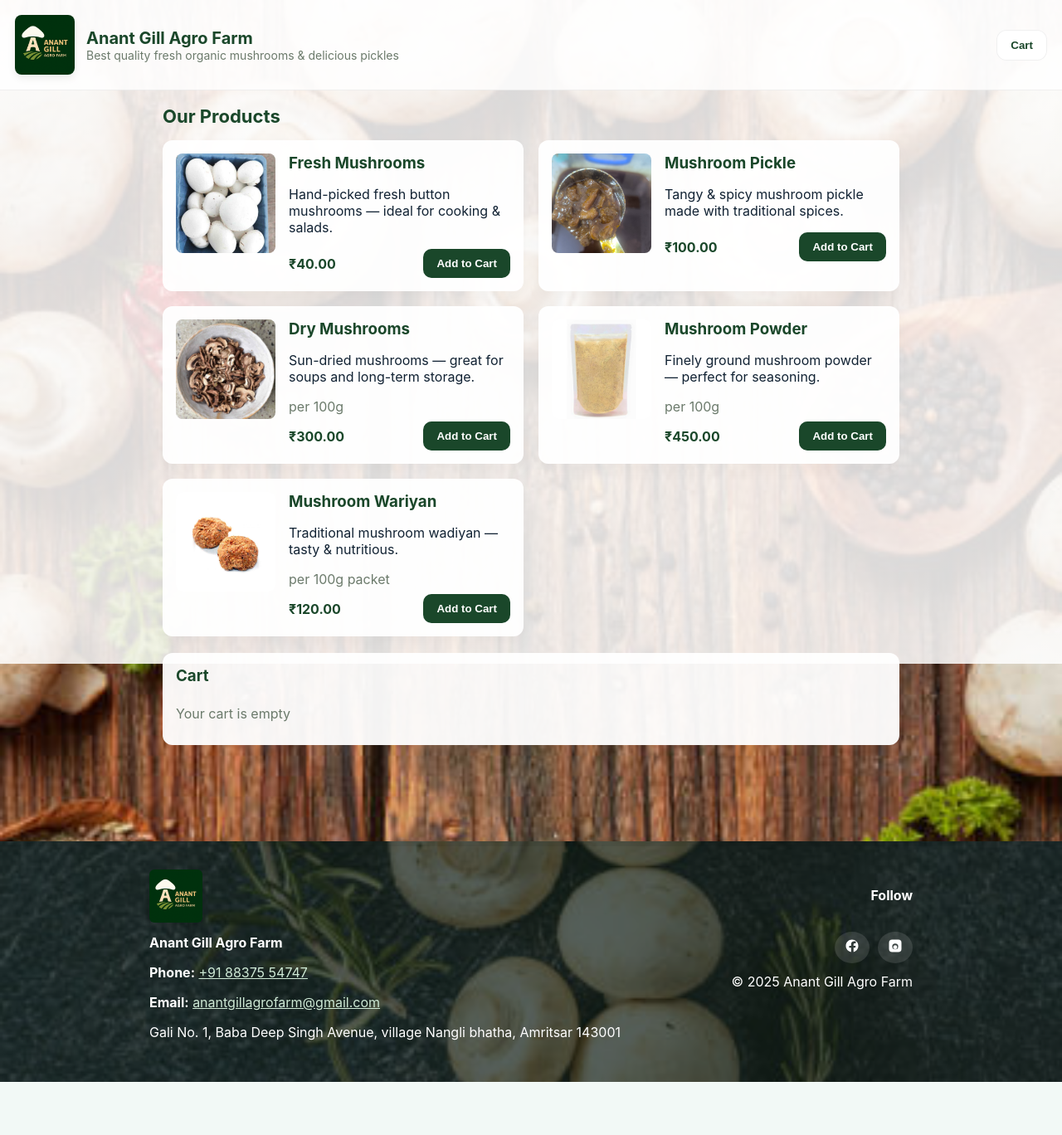
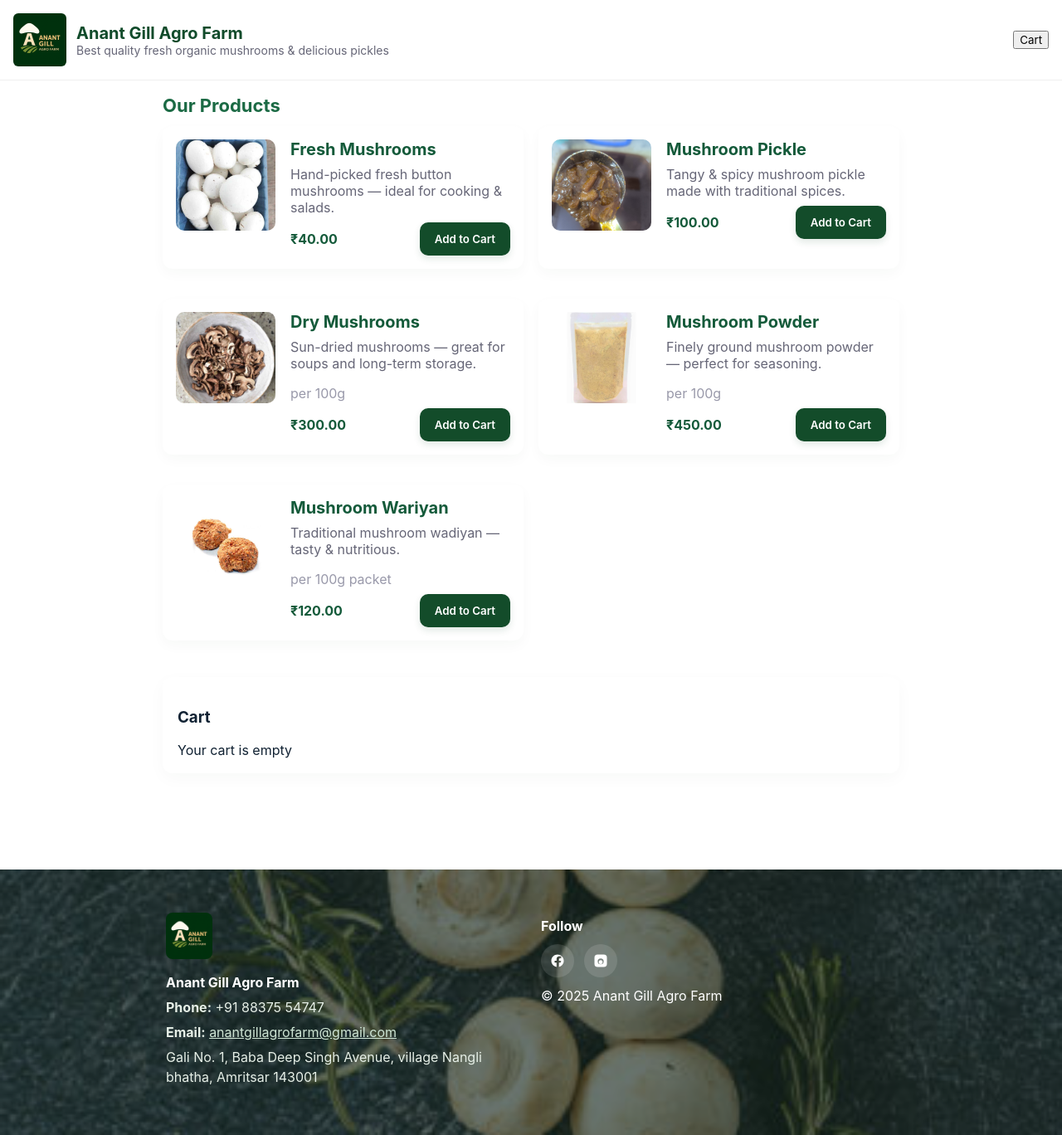
Before and after one commit to anantgillagrofarm-code/anantgillagrofarm-code, a React (Vite) app: page / in a window 1280 px wide. Shown: the whole page at 83% size. Before the commit the page ends 1304 px from the top, so only its background shows below. Built offline with nearby package versions, Linux system fonts and the light colour scheme.

Commit message:
Update index.css

```diff
--- a/src/index.css
+++ b/src/index.css
@@ -1,188 +1,97 @@
-/* src/index.css */
+/* src/index.css - full stylesheet for the app */
+/* Reset + base */
+* { box-sizing: border-box; }
+html,body,#root { height:100%; margin:0; font-family: Inter, system-ui, -apple-system, "Segoe UI", Roboto, "Helvetica Neue", Arial; color:#123; }
+a { color:inherit; text-decoration:none; }
 
-/* Reset + root variables */
-* { box-sizing: border-box; }
-html, body, #root { height: 100%; margin: 0; font-family: Inter, system-ui, -apple-system, "Segoe UI", Roboto, "Helvetica Neue", Arial; }
-:root {
-  --accent: #1a472a;
-  --card-bg: rgba(255,255,255,0.95);
-  --muted: #6b7a6b;
-  --soft: #f1fbf6;
-}
-
-/* Body background — subtle images (bg-mushrooms.jpg expected in /public) */
-body {
-  background-color: #f2f9f6;
-  background-image:
-    linear-gradient(rgba(255,255,255,0.85), rgba(255,255,255,0.85)),
-    url('/bg-mushrooms.jpg');
-  background-repeat: no-repeat;
-  background-position: center top;
-  background-size: cover;
-  color: #123;
-}
-
-/* prevent scroll when drawer/sheet open */
+/* prevent background scroll when overlays open */
 .no-scroll { overflow: hidden !important; height: 100%; }
 
 /* Header */
-.site-header {
-  display:flex;
-  justify-content:space-between;
-  align-items:center;
-  padding: 18px;
-  border-bottom: 1px solid rgba(0,0,0,0.06);
-  background: rgba(255,255,255,0.8);
-  position: sticky;
-  top: 0;
-  z-index: 900;
-}
-.brand { display:flex; align-items:center; gap: 14px; }
-.logo-small { width:72px; height:72px; object-fit:cover; border-radius:8px; box-shadow: 0 4px 10px rgba(0,0,0,0.08); }
-.brand h1 { margin:0; color: var(--accent); font-size:20px; }
-.brand .tagline { margin:0; color:var(--muted); font-size:14px; }
+.site-header { display:flex; align-items:center; justify-content:space-between; padding:16px; background: rgba(255,255,255,0.9); position:sticky; top:0; z-index:40; box-shadow: 0 1px 0 rgba(0,0,0,0.06); }
+.brand { display:flex; gap:12px; align-items:center; }
+.logo-small { width:64px; height:64px; object-fit:cover; border-radius:6px; }
+.site-header h1 { margin:0; font-size:20px; color:#114b2b; }
+.tagline { margin:0; color:#667; font-size:14px; }
 
-/* Content */
-.content { max-width: 920px; margin: 18px auto; padding: 0 16px 80px; }
-.section-title { color: var(--accent); font-size:22px; margin: 8px 0 16px; }
+/* Main layout */
+.content { max-width:920px; margin:18px auto; padding:0 16px 80px; }
+.section-title { color:#1b6a44; margin:8px 0 12px; font-size:22px; }
 
-/* Products grid & cards */
-.products-grid { display: grid; gap: 18px; grid-template-columns: 1fr; }
-@media(min-width:720px) { .products-grid { grid-template-columns: repeat(2, 1fr); } }
+/* Product grid & card */
+.products-grid { display:block; }
+.product-card { display:flex; gap:18px; background:#fff; border-radius:12px; padding:16px; margin-bottom:18px; box-shadow: 0 6px 16px rgba(30,50,40,0.03); align-items:center; }
+.product-image img { width:120px; height:110px; object-fit:cover; border-radius:10px; }
+.product-body { flex:1; }
+.product-body h3 { margin:0 0 8px; color:#145a3a; font-size:20px; }
+.product-description { margin:0 0 8px; color:#667; }
+.unit { color:#99a; margin-bottom: 8px;}
+.price-row { display:flex; align-items:center; justify-content:space-between; gap:12px; margin-top:6px; }
+.price { font-weight:700; color:#145a3a; }
+.actions { display:flex; gap:10px; align-items:center; }
 
-.product-card {
-  background: var(--card-bg);
-  border-radius: 12px;
-  padding: 16px;
-  display:flex;
-  gap: 16px;
-  align-items: flex-start;
-  box-shadow: 0 8px 20px rgba(8, 20, 10, 0.03);
+/* Add to cart button */
+.add-to-cart { background:#134c2a; color:#fff; border:0; padding:12px 18px; border-radius:10px; cursor:pointer; font-weight:600; box-shadow: 0 4px 8px rgba(19,76,42,0.12); transition: transform .14s ease, box-shadow .14s ease; }
+.add-to-cart:hover { transform: translateY(-2px); }
+.add-to-cart.clicked { transform: scale(0.98); box-shadow: 0 2px 6px rgba(19,76,42,0.08); }
+
+/* cart card in page */
+.cart-card { margin-top:26px; background:#fff; padding:18px; border-radius:12px; box-shadow: 0 6px 20px rgba(30,50,40,0.03); }
+.cart-item { display:flex; justify-content:space-between; gap:12px; padding:8px 0; align-items:center; border-bottom:1px solid rgba(0,0,0,0.04); }
+.cart-item .remove { margin-left:8px; background:transparent; border:1px solid #ddd; padding:4px 6px; border-radius:6px; cursor:pointer; }
+
+/* footer */
+.site-footer { margin-top:36px; padding:32px 0; background: url('/footer-mushrooms.jpg') center/cover no-repeat; color:#fff; position:relative; }
+.site-footer::before { content:""; position:absolute; inset:0; background: rgba(6,26,18,0.6); } /* dark overlay so text stands out */
+.footer-inner { position:relative; display:flex; gap:24px; max-width:920px; margin:0 auto; padding:20px; }
+.footer-left, .footer-right { flex:1; }
+.footer-logo { width:56px; height:56px; border-radius:8px; margin-bottom:8px; }
+.footer-left h4, .footer-right h4 { margin:6px 0 8px; color:#fff; }
+.footer-left p { color: #e6efe7; margin:6px 0; line-height:1.5; }
+.footer-email { color:#cfe6d5; text-decoration:underline; }
+
+/* social icons */
+.socials { display:flex; gap:12px; align-items:center; margin:12px 0; }
+.social-btn { display:inline-flex; width:40px; height:40px; border-radius:50%; align-items:center; justify-content:center; background: rgba(255,255,255,0.12); border:0; }
+.social-btn svg { display:block; }
+
+/* mini sticky cart */
+.mini-cart-bar { position:fixed; left:12px; right:12px; bottom:18px; background:#fff; border-radius:10px; box-shadow: 0 10px 28px rgba(18,34,22,0.12); display:flex; align-items:center; justify-content:space-between; padding:10px 14px; z-index:60; cursor:pointer; }
+.mini-left .mini-count { font-weight:700; color:#145a3a; }
+.mini-left .mini-sub { color:#666; font-size:14px; }
+.mini-view { background:#114b2b; color:#fff; padding:8px 14px; border-radius:8px; border:0; cursor:pointer; }
+
+/* cart drawer on right */
+.cart-drawer { position:fixed; top:0; right:-420px; width:360px; height:100%; background:#fff; box-shadow: -8px 0 28px rgba(0,0,0,0.08); z-index:80; transition: right .25s ease; display:flex; flex-direction:column; }
+.cart-drawer.open { right:0; }
+.drawer-header { display:flex; align-items:center; justify-content:space-between; padding:16px; border-bottom:1px solid rgba(0,0,0,0.06); }
+.drawer-body { padding:16px; overflow:auto; flex:1; }
+.drawer-item { display:flex; justify-content:space-between; align-items:center; gap:10px; padding:8px 0; border-bottom:1px solid rgba(0,0,0,0.06); }
+.drawer-item-controls button { margin-left:6px; }
+
+/* sheet overlay */
+.sheet-overlay { position:fixed; inset:0; background:rgba(0,0,0,0.35); display:flex; align-items:flex-end; justify-content:center; z-index:90; padding:12px; }
+.sheet { width:100%; max-width:720px; background:#fff; border-radius:14px 14px 0 0; padding:18px; box-shadow: 0 -8px 32px rgba(0,0,0,0.15); }
+.sheet-image { width:100%; height:220px; object-fit:cover; border-radius:10px; margin-bottom:10px; }
+.variants { display:flex; flex-direction:column; gap:10px; }
+.variant-btn { display:flex; gap:12px; align-items:center; padding:10px; border-radius:10px; border:1px solid #e6e6e6; cursor:pointer; }
+.variant-btn.active { border-color:#134c2a; background:rgba(19,76,42,0.04); }
+.variant-label .vname { font-weight:600; color:#153; }
+.variant-label .vprice { color:#445; }
+
+/* small helpers */
+button { font-family:inherit; }
+.checkout-btn { background:#114b2b; color:#fff; padding:10px 16px; border-radius:8px; border:0; cursor:pointer; }
+
+/* responsive layout tweaks */
+@media(min-width:920px){
+  .products-grid { display:grid; grid-template-columns: 1fr 1fr; gap:18px; }
+  .product-card { align-items:flex-start; }
+  .sheet { border-radius:10px; max-width:560px; margin:40px auto; }
 }
 
-.product-image { flex: 0 0 120px; display:flex; justify-content:center; align-items:center; }
-.product-image img { width:120px; height:120px; object-fit:cover; border-radius:8px; }
+/* ensure footer text is above overlay */
+.site-footer .footer-inner { z-index:1; position:relative; }
 
-.product-body { flex: 1; }
-.product-body h3 { margin: 0 0 8px; color:var(--accent); }
-.unit { color: var(--muted); margin-bottom:8px; }
-.price-row { display:flex; justify-content:space-between; align-items:center; gap:12px; margin-top:6px; }
-.price { color: var(--accent); font-weight:700; }
-.actions { display:flex; gap:8px; align-items:center; }
-
-/* buttons */
-.add-to-cart, .details, .cart-toggle {
-  border: none;
-  padding: 10px 16px;
-  border-radius: 10px;
-  cursor: pointer;
-  font-weight:600;
-}
-.add-to-cart { background: var(--accent); color: #fff; transition: transform 0.18s ease, background 0.18s ease; }
-.add-to-cart.clicked { transform: scale(0.96); background: #0f341e; }
-.details { background: transparent; border: 1px solid rgba(0,0,0,0.08); color: var(--accent); padding: 8px 12px; border-radius:8px; }
-.cart-toggle { background: #fff; color: var(--accent); border-radius: 12px; border: 1px solid rgba(0,0,0,0.06); }
-
-/* cart card (in-page) */
-.cart-card {
-  margin-top: 20px;
-  background: var(--card-bg);
-  padding: 16px;
-  border-radius: 12px;
-}
-.cart-card h3 { margin:0 0 12px 0; color:var(--accent); }
-.empty { color: var(--muted); padding: 12px 0; }
-
-/* drawer (right side) */
-.cart-drawer {
-  position: fixed;
-  right: -420px;
-  top: 0;
-  height: 100%;
-  width: 360px;
-  max-width: 90%;
-  background: #fff;
-  box-shadow: -8px 0 30px rgba(10,10,10,0.12);
-  transition: right 0.28s ease;
-  z-index: 1200;
-  display:flex;
-  flex-direction:column;
-}
-.cart-drawer.open { right: 0; }
-.drawer-header { display:flex; justify-content:space-between; align-items:center; padding:16px; border-bottom:1px solid #eee; }
-.close-drawer { background:transparent; border:none; font-size:20px; cursor:pointer; }
-
-/* drawer body items */
-.drawer-body { padding: 12px; overflow:auto; flex: 1; }
-.drawer-item { display:flex; justify-content:space-between; align-items:center; padding:10px 0; border-bottom:1px dashed #eee; }
-.drawer-item-title { font-weight:600; color:var(--accent); }
-.drawer-item-controls button { margin-left:6px; }
-.drawer-footer { padding: 12px; border-top:1px solid #eee; display:flex; justify-content:space-between; align-items:center; gap:12px; }
-.checkout-btn { background: var(--accent); color:#fff; padding:10px 14px; border-radius:8px; border:none; }
-
-/* mini cart bar (sticky bottom) */
-.mini-cart-bar {
-  position: fixed;
-  bottom: 12px;
-  left: 12px;
-  right: 12px;
-  background: #fff;
-  border-radius: 12px;
-  box-shadow: 0 12px 30px rgba(10,10,10,0.08);
-  display:flex;
-  justify-content:space-between;
-  align-items:center;
-  padding: 10px 14px;
-  z-index: 1500;
-  cursor: pointer;
-}
-.mini-left { display:flex; flex-direction:column; }
-.mini-count { font-weight:700; color:var(--accent); }
-.mini-sub { color:var(--muted); font-size:14px; }
-.mini-view { background: var(--accent); color:#fff; padding:8px 12px; border-radius:8px; border:none; }
-
-/* Sheet overlay (details) */
-.sheet-overlay {
-  position: fixed; inset:0; z-index:1400; display:flex; justify-content:center; align-items:flex-end;
-  background: linear-gradient(to top, rgba(0,0,0,0.35), rgba(0,0,0,0.12));
-}
-.sheet { width:100%; max-width:720px; background:#fff; border-radius:12px 12px 0 0; padding:14px; box-shadow: 0 -6px 30px rgba(0,0,0,0.2); }
-.sheet-image { width:100%; height:260px; object-fit:cover; border-radius:8px; }
-.sheet-actions { display:flex; justify-content:flex-end; margin-top:12px; }
-
-/* Footer: dark overlay with background image from /footer-mushrooms.jpg */
-.site-footer {
-  margin-top: 36px;
-  padding: 34px 16px;
-  color: #fff;
-  background-image: url('/footer-mushrooms.jpg');
-  background-size: cover;
-  background-position: center;
-  position: relative;
-}
-.site-footer::before {
-  content:"";
-  position:absolute; inset:0; background: rgba(6, 22, 14, 0.68); /* dark overlay to make text readable */
-  z-index: 0;
-  border-top: 6px solid rgba(0,0,0,0.06);
-}
-.footer-inner { position:relative; z-index:1; display:flex; gap:20px; align-items:flex-start; max-width:920px; margin:0 auto; }
-.footer-left { flex:1; }
-.footer-logo { width:64px; height:64px; border-radius:6px; box-shadow: 0 4px 10px rgba(0,0,0,0.2); }
-.footer-left h4 { margin: 10px 0 6px; color:#fff; }
-.footer-left a { color: #cfead6; text-decoration: underline; }
-.footer-right { display:flex; flex-direction:column; align-items:flex-end; gap:12px; }
-.socials { display:flex; gap:10px; }
-.social-btn {
-  background: rgba(255,255,255,0.12);
-  padding: 8px 12px; border-radius:50%; color:#fff; text-decoration:none; font-weight:700;
-}
-
-/* small screens layout footer stacked */
-@media(max-width:700px) {
-  .footer-inner { flex-direction:column; align-items:flex-start; }
-  .footer-right { align-items:flex-start; }
-}
-
-/* misc */
-button:focus { outline: none; box-shadow: 0 0 0 3px rgba(26,71,42,0.12); }
+/* small accessibility */
+[role="dialog"] { outline: none; }
```
